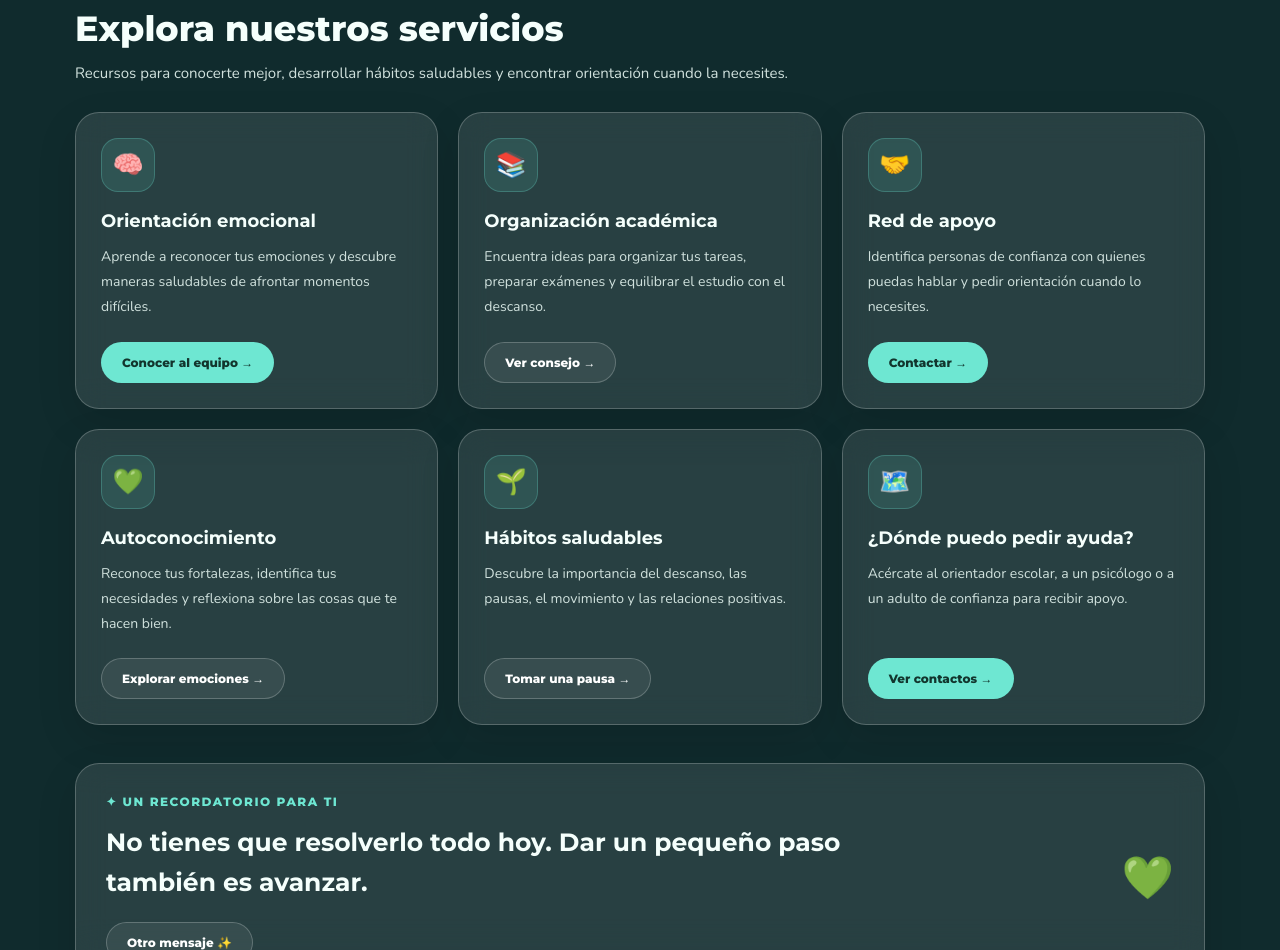
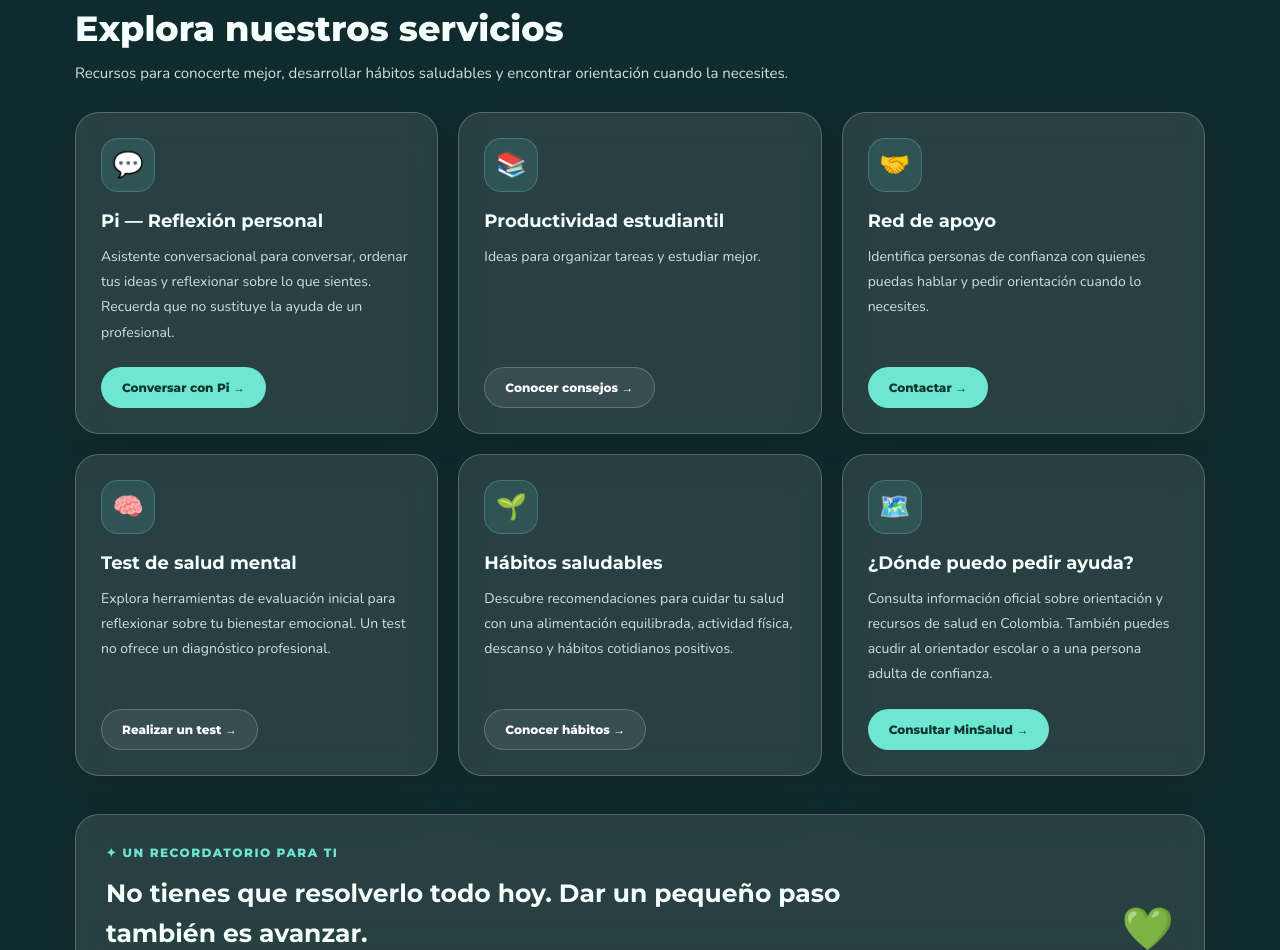
Before and after one commit to ecelkarenbolanos-lgtm/studencare, a plain HTML site: page servicios.html in a window 1280 px wide. Shown: the part 1600-2550 px from the top of the page. Drawn offline with nearby package versions, Linux system fonts and the light colour scheme.

Commit message:
Update servicios.html

```diff
--- a/servicios.html
+++ b/servicios.html
@@ -1,4 +1,3 @@
-
 <!DOCTYPE html>
 <html lang="es">
 <head>
@@ -881,18 +880,19 @@ footer span {
         <p class="descripcion-seccion">Recursos para conocerte mejor, desarrollar hábitos saludables y encontrar orientación cuando la necesites.</p>
 
         <div class="tarjetas">
+
             <article class="cristal tarjeta">
-                <div class="icono-tarjeta">🧠</div>
-                <h3>Orientación emocional</h3>
-                <p>Aprende a reconocer tus emociones y descubre maneras saludables de afrontar momentos difíciles.</p>
-                <a href="nuestroequipo.html" class="boton">Conocer al equipo →</a>
+                <div class="icono-tarjeta">💬</div>
+                <h3>Pi — Reflexión personal</h3>
+                <p>Asistente conversacional para conversar, ordenar tus ideas y reflexionar sobre lo que sientes. Recuerda que no sustituye la ayuda de un profesional.</p>
+                <a href="https://pi.ai" target="_blank" rel="noopener noreferrer" class="boton">Conversar con Pi →</a>
             </article>
 
             <article class="cristal tarjeta">
                 <div class="icono-tarjeta">📚</div>
-                <h3>Organización académica</h3>
-                <p>Encuentra ideas para organizar tus tareas, preparar exámenes y equilibrar el estudio con el descanso.</p>
-                <a href="#consejo" class="boton boton-secundario">Ver consejo →</a>
+                <h3>Productividad estudiantil</h3>
+                <p>Ideas para organizar tareas y estudiar mejor.</p>
+                <a href="https://todoist.com/es/productivity-methods/student-productivity" target="_blank" rel="noopener noreferrer" class="boton boton-secundario">Conocer consejos →</a>
             </article>
 
             <article class="cristal tarjeta">
@@ -903,25 +903,26 @@ footer span {
             </article>
 
             <article class="cristal tarjeta">
-                <div class="icono-tarjeta">💚</div>
-                <h3>Autoconocimiento</h3>
-                <p>Reconoce tus fortalezas, identifica tus necesidades y reflexiona sobre las cosas que te hacen bien.</p>
-                <a href="#emociones" class="boton boton-secundario">Explorar emociones →</a>
+                <div class="icono-tarjeta">🧠</div>
+                <h3>Test de salud mental</h3>
+                <p>Explora herramientas de evaluación inicial para reflexionar sobre tu bienestar emocional. Un test no ofrece un diagnóstico profesional.</p>
+                <a href="https://screening.mhanational.org/" target="_blank" rel="noopener noreferrer" class="boton boton-secundario">Realizar un test →</a>
             </article>
 
             <article class="cristal tarjeta">
                 <div class="icono-tarjeta">🌱</div>
                 <h3>Hábitos saludables</h3>
-                <p>Descubre la importancia del descanso, las pausas, el movimiento y las relaciones positivas.</p>
-                <a href="#calma" class="boton boton-secundario">Tomar una pausa →</a>
+                <p>Descubre recomendaciones para cuidar tu salud con una alimentación equilibrada, actividad física, descanso y hábitos cotidianos positivos.</p>
+                <a href="https://www.bupasalud.com.co/salud/habitos-saludables" target="_blank" rel="noopener noreferrer" class="boton boton-secundario">Conocer hábitos →</a>
             </article>
 
             <article class="cristal tarjeta">
                 <div class="icono-tarjeta">🗺️</div>
                 <h3>¿Dónde puedo pedir ayuda?</h3>
-                <p>Acércate al orientador escolar, a un psicólogo o a un adulto de confianza para recibir apoyo.</p>
-                <a href="contactos.html" class="boton">Ver contactos →</a>
+                <p>Consulta información oficial sobre orientación y recursos de salud en Colombia. También puedes acudir al orientador escolar o a una persona adulta de confianza.</p>
+                <a href="https://www.minsalud.gov.co" target="_blank" rel="noopener noreferrer" class="boton">Consultar MinSalud →</a>
             </article>
+
         </div>
     </section>
 
```
